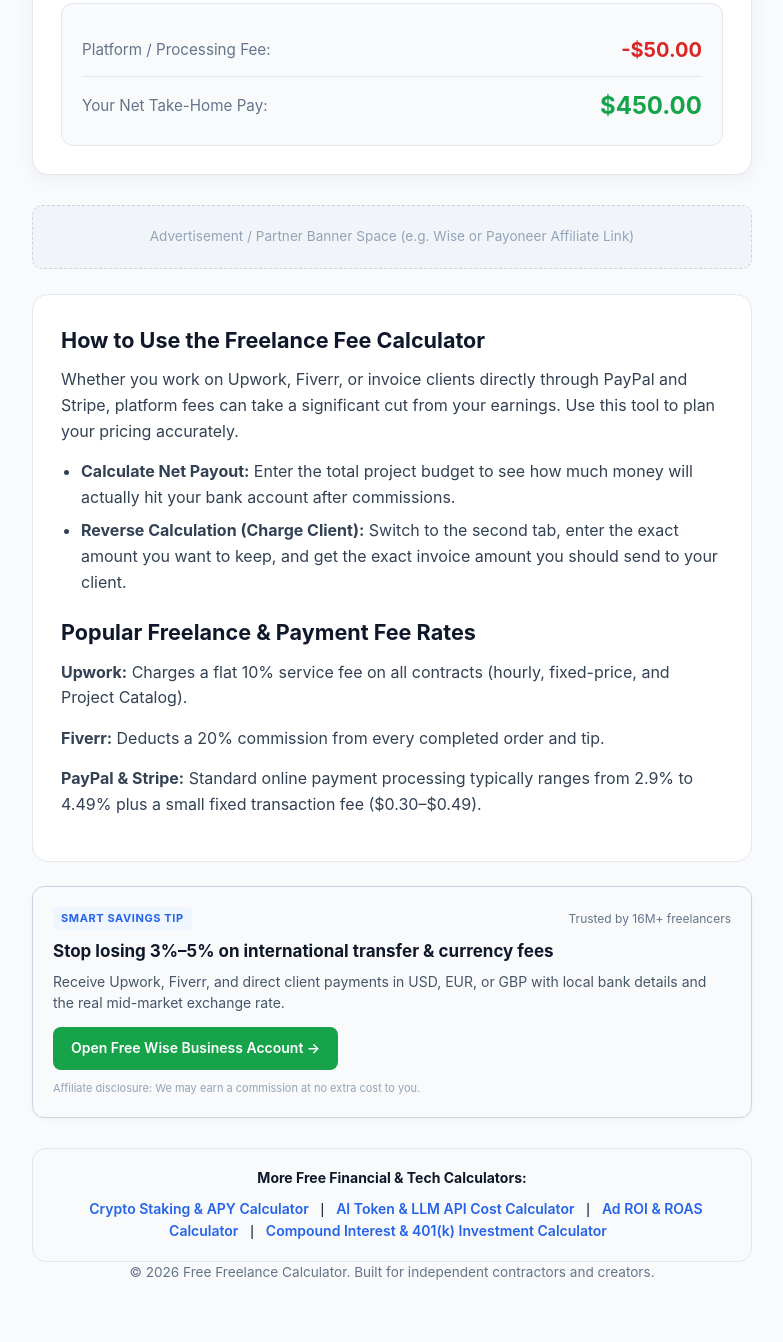
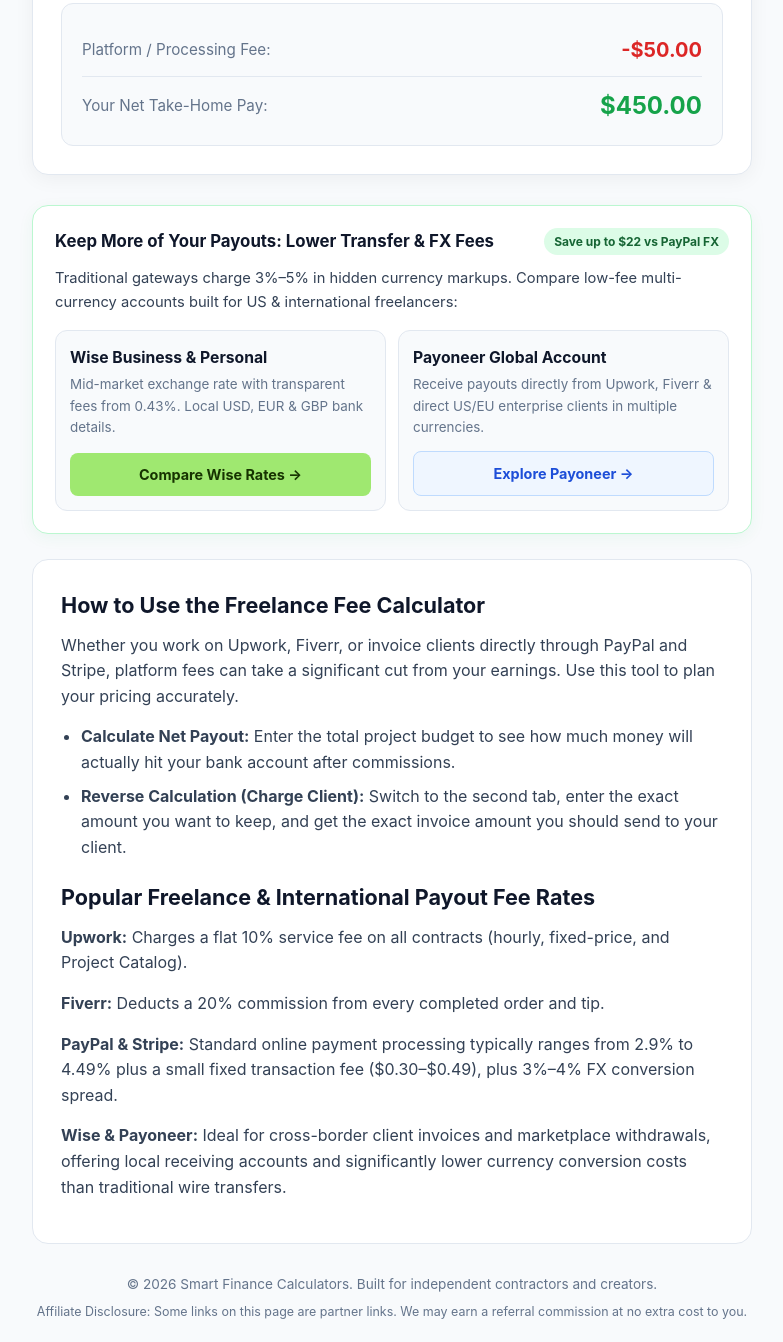
Before and after one commit to valeryivch-maker/freelance-fee-calculator, a plain HTML site: page index.html in a window 1280 px wide. Shown: the part 463-1805 px from the top of the page, without its empty margins (248-1031 px from the left). Before the commit the page ends 1766 px from the top, so only its background shows below. Drawn offline with Linux system fonts and the light colour scheme.

Commit message:
Add files via upload

```diff
--- a/index.html
+++ b/index.html
@@ -3,7 +3,6 @@
 <head>
     <meta charset="UTF-8">
     <meta name="viewport" content="width=device-width, initial-scale=1.0">
-    <meta name='impact-site-verification' value='287e0058-ade0-4ff7-bfdb-59d54b90ddf1'>
     <title>Freelance Fee Calculator — Upwork, Fiverr & PayPal Commission Tool</title>
     <meta name="description" content="Free online freelance fee calculator. Instantly calculate Upwork, Fiverr, PayPal, and Stripe fees to find out your exact net payout or how much to charge clients.">
     <style>
@@ -48,7 +47,22 @@
         .fee-val { color: var(--red); }
         .net-val { color: var(--green); font-size: 1.5rem; }
 
-        .ad-placeholder { background: #f1f5f9; border: 1px dashed #cbd5e1; border-radius: 10px; padding: 20px; text-align: center; color: #94a3b8; font-size: 0.85rem; margin: 25px 0; }
+                .cpa-box { background: #ffffff; border: 1px solid #bbf7d0; border-radius: 16px; padding: 22px; margin: 25px 0; box-shadow: 0 4px 16px rgba(22, 163, 74, 0.06); }
+        .cpa-header { display: flex; justify-content: space-between; align-items: center; gap: 10px; margin-bottom: 12px; flex-wrap: wrap; }
+        .cpa-title { font-size: 1.05rem; font-weight: 700; color: #0f172a; }
+        .cpa-badge { background: #dcfce7; color: #166534; font-size: 0.75rem; font-weight: 700; padding: 4px 10px; border-radius: 999px; }
+        .cpa-desc { font-size: 0.92rem; color: #334155; margin-bottom: 16px; }
+        .cpa-grid { display: grid; grid-template-columns: 1fr 1fr; gap: 12px; }
+        @media (max-width: 560px) { .cpa-grid { grid-template-columns: 1fr; } }
+        .cpa-item { background: #f8fafc; border: 1px solid var(--border); border-radius: 12px; padding: 14px; display: flex; flex-direction: column; justify-content: space-between; }
+        .cpa-item strong { font-size: 0.98rem; color: #0f172a; display: block; margin-bottom: 4px; }
+        .cpa-item span { font-size: 0.84rem; color: var(--muted); margin-bottom: 12px; display: block; }
+        .cpa-btn { display: inline-block; text-align: center; padding: 10px 14px; border-radius: 8px; font-weight: 700; font-size: 0.9rem; text-decoration: none; transition: 0.2s; }
+        .btn-wise { background: #9fe870; color: #163300; }
+        .btn-wise:hover { background: #8ce058; }
+        .btn-payoneer { background: #eff6ff; color: #1d4ed8; border: 1px solid #bfdbfe; }
+        .btn-payoneer:hover { background: #dbeafe; }
+
 
         .seo-content { background: var(--card); border-radius: 16px; padding: 28px; border: 1px solid var(--border); }
         .seo-content h2 { font-size: 1.35rem; margin: 20px 0 10px; }
@@ -113,8 +127,28 @@
         </div>
     </div>
 
-    <div class="ad-placeholder">
-        Advertisement / Partner Banner Space (e.g. Wise or Payoneer Affiliate Link)
+        <div class="cpa-box">
+        <div class="cpa-header">
+            <span class="cpa-title">Keep More of Your Payouts: Lower Transfer & FX Fees</span>
+            <span class="cpa-badge" id="wise-save-badge">Save up to $22 on $500</span>
+        </div>
+        <p class="cpa-desc">Traditional gateways charge 3%–5% in hidden currency markups. Compare low-fee multi-currency accounts built for US & international freelancers:</p>
+        <div class="cpa-grid">
+            <div class="cpa-item">
+                <div>
+                    <strong>Wise Business & Personal</strong>
+                    <span>Mid-market exchange rate with transparent fees from 0.43%. Local USD, EUR & GBP bank details.</span>
+                </div>
+                <a href="https://wise.com" target="_blank" rel="nofollow sponsored noopener" class="cpa-btn btn-wise" id="wise-aff-link">Compare Wise Rates &rarr;</a>
+            </div>
+            <div class="cpa-item">
+                <div>
+                    <strong>Payoneer Global Account</strong>
+                    <span>Receive payouts directly from Upwork, Fiverr & direct US/EU enterprise clients in multiple currencies.</span>
+                </div>
+                <a href="https://payoneer.com" target="_blank" rel="nofollow sponsored noopener" class="cpa-btn btn-payoneer" id="payoneer-aff-link">Explore Payoneer &rarr;</a>
+            </div>
+        </div>
     </div>
 
     <section class="seo-content">
@@ -125,43 +159,18 @@
             <li><strong>Reverse Calculation (Charge Client):</strong> Switch to the second tab, enter the exact amount you want to keep, and get the exact invoice amount you should send to your client.</li>
         </ul>
 
-        <h2>Popular Freelance & Payment Fee Rates</h2>
+        <h2>Popular Freelance & International Payout Fee Rates</h2>
         <p><strong>Upwork:</strong> Charges a flat 10% service fee on all contracts (hourly, fixed-price, and Project Catalog).</p>
         <p><strong>Fiverr:</strong> Deducts a 20% commission from every completed order and tip.</p>
-        <p><strong>PayPal & Stripe:</strong> Standard online payment processing typically ranges from 2.9% to 4.49% plus a small fixed transaction fee ($0.30–$0.49).</p>
+        <p><strong>PayPal & Stripe:</strong> Standard online payment processing typically ranges from 2.9% to 4.49% plus a small fixed transaction fee ($0.30–$0.49), plus 3%–4% FX conversion spread.</p>
+        <p><strong>Wise & Payoneer:</strong> Ideal for cross-border client invoices and marketplace withdrawals, offering local receiving accounts and significantly lower currency conversion costs than traditional wire transfers.</p>
     </section>
 
-    <!-- NATIVE CPA BLOCK: FREELANCE FEE -->
-<div style="margin:24px 0; padding:20px; border-radius:12px; background:#f8fafc; border:1px solid #cbd5e1; color:#0f172a; font-family:inherit; box-shadow:0 2px 4px rgba(0,0,0,0.03);">
-  <div style="display:flex; align-items:center; justify-content:space-between; margin-bottom:8px;">
-    <span style="font-size:11px; font-weight:700; text-transform:uppercase; letter-spacing:0.6px; color:#2563eb; background:#eff6ff; padding:3px 8px; border-radius:5px;">Smart Savings Tip</span>
-    <span style="font-size:12px; color:#64748b;">Trusted by 16M+ freelancers</span>
-  </div>
-  <div style="font-size:17px; font-weight:700; margin-bottom:6px; color:#0f172a;">
-    Stop losing 3%–5% on international transfer &amp; currency fees
-  </div>
-  <p style="font-size:14px; line-height:1.5; color:#475569; margin:0 0 14px 0;">
-    Receive Upwork, Fiverr, and direct client payments in USD, EUR, or GBP with local bank details and the real mid-market exchange rate.
-  </p>
-  <a href="#WISE_LINK" target="_blank" rel="nofollow sponsored noopener" style="display:inline-block; background:#16a34a; color:#ffffff; text-decoration:none; font-weight:600; font-size:14px; padding:10px 18px; border-radius:8px;">
-    Open Free Wise Business Account →
-  </a>
-  <div style="font-size:11px; color:#94a3b8; margin-top:10px;">
-    Affiliate disclosure: We may earn a commission at no extra cost to you.
-  </div>
-</div>
+    <footer>
+        <p>&copy; 2026 Smart Finance Calculators. Built for independent contractors and creators.</p>
+        <p style="margin-top:6px; font-size:0.78rem;">Affiliate Disclosure: Some links on this page are partner links. We may earn a referral commission at no extra cost to you.</p>
+    </footer>
 
-    <footer>
-        <div style="margin-top:28px;padding:18px;border-radius:14px;border:1px solid #e2e8f0;background:#f8fafc;text-align:center;font-family:sans-serif;font-size:14px;color:#0f172a;">
-  <strong style="display:block;margin-bottom:8px;">More Free Financial & Tech Calculators:</strong>
-  <a href="https://valeryivch-maker.github.io/crypto-staking-calculator/" target="_blank" style="color:#2563eb;text-decoration:none;font-weight:600;margin:0 8px;">Crypto Staking & APY Calculator</a> |
-  <a href="https://valeryivch-maker.github.io/ai-token-cost-calculator/" target="_blank" style="color:#2563eb;text-decoration:none;font-weight:600;margin:0 8px;">AI Token & LLM API Cost Calculator</a> |
-  <a href="https://valeryivch-maker.github.io/roas-roi-calculator/" target="_blank" style="color:#2563eb;text-decoration:none;font-weight:600;margin:0 8px;">Ad ROI & ROAS Calculator</a> |
-  <a href="https://valeryivch-maker.github.io/compound-interest-calculator/" target="_blank" style="color:#2563eb;text-decoration:none;font-weight:600;margin:0 8px;">Compound Interest & 401(k) Investment Calculator</a>
-
-        </div>
-        <p>&copy; 2026 Free Freelance Calculator. Built for independent contractors and creators.</p>
-    </footer>
 </div>
 <script>
     let mode = 'receive';
@@ -233,9 +242,16 @@
 
         document.getElementById('res-fee').innerText = '-$' + fee.toFixed(2);
         document.getElementById('res-main').innerText = '$' + mainResult.toFixed(2);
+
+        const estSave = Math.max(5, Math.round(amount * 0.044));
+        const badge = document.getElementById('wise-save-badge');
+        if (badge) {
+            badge.innerText = amount > 0 ? 'Save up to $' + estSave + ' vs PayPal FX' : 'Save up to 80% on FX fees';
+        }
     }
 
     calculate();
+
 </script>
 
 </body>
```
